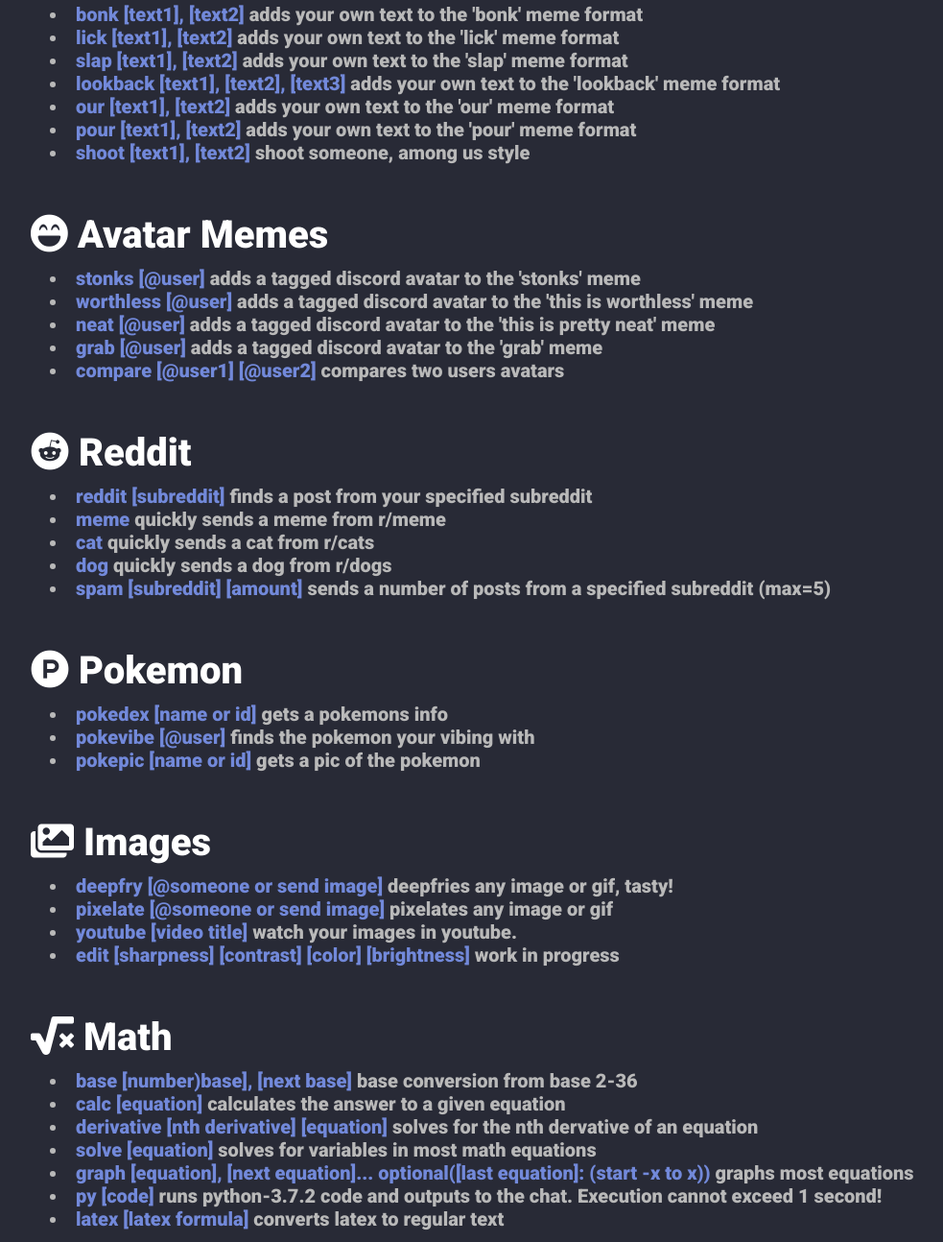
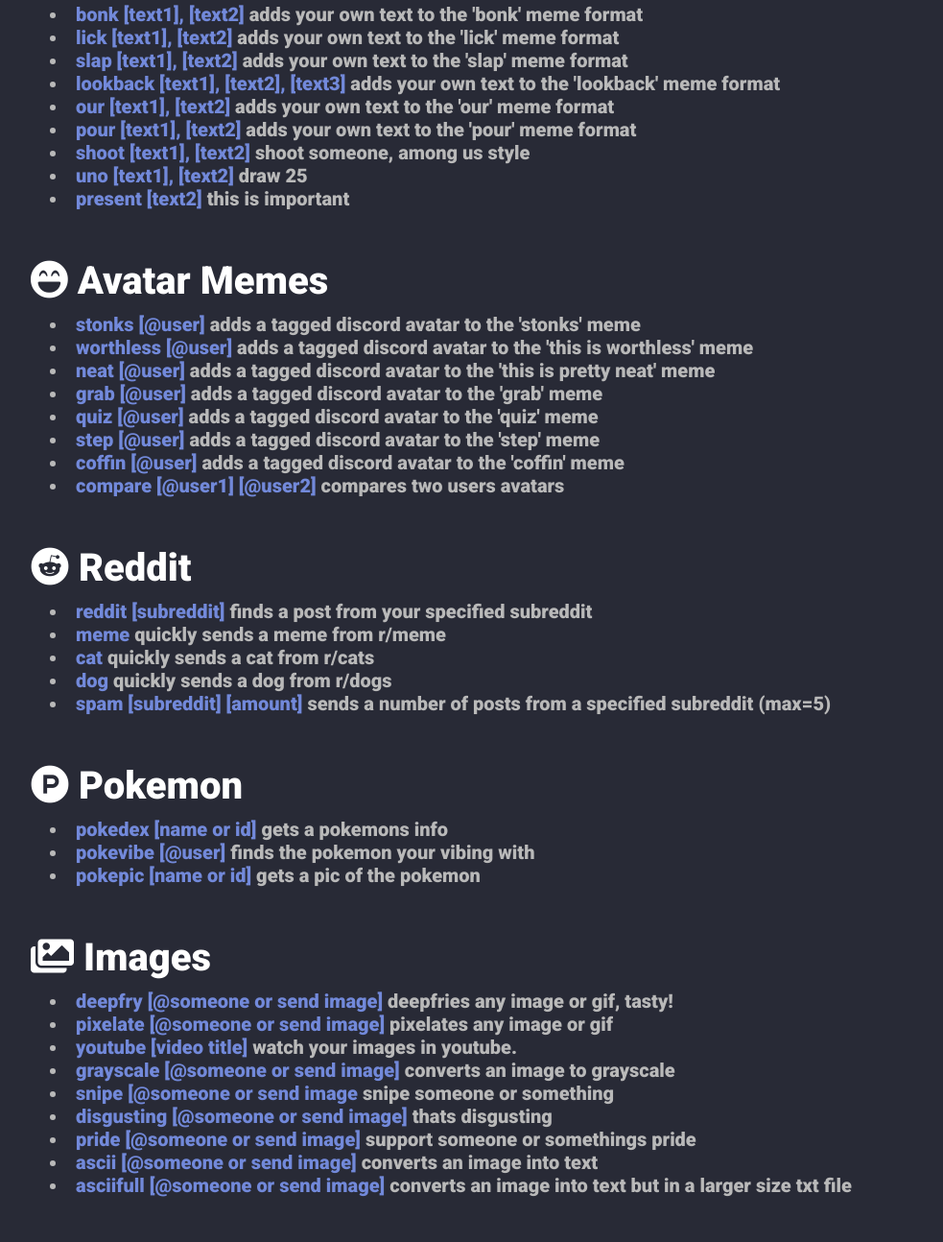
Before and after one commit to nathanielfernandes/HamoodBot, a plain HTML site: page index.html in a window 1280 px wide. Shown: the part 3398-4692 px from the top of the page at 96% size, without its empty margins (32-1015 px from the left). Drawn offline with Linux system fonts and the light colour scheme; a web font is replaced by a local one.

Commit message:
updated website

```diff
--- a/index.html
+++ b/index.html
@@ -2,6 +2,11 @@
 <html lang="en">
 
 <head>
+    <meta property="og:title" content="Hamood" />
+    <meta property="og:description"
+        content="Memes, Games, Reddit, Image Editing, Homework Help, Moderation and More. Invite Hamood To Your Server!" />
+    <meta property="og:image"
+        content="https://cdn.discordapp.com/attachments/741384050387714162/806078785681096705/6827e9cbd3ca3583cbbebe96db842536.png" />
     <meta charset="UTF-8">
     <title>Hamood</title>
     <link rel="stylesheet" href="main.css">
@@ -158,6 +163,8 @@
                 <li><b>our [text1], [text2]</b> adds your own text to the 'our' meme format</li>
                 <li><b>pour [text1], [text2]</b> adds your own text to the 'pour' meme format</li>
                 <li><b>shoot [text1], [text2]</b> shoot someone, among us style</li>
+                <li><b>uno [text1], [text2]</b> draw 25</li>
+                <li><b>present [text2]</b> this is important</li>
             </div>
 
             <div class="command-section">
@@ -166,6 +173,9 @@
                 <li><b>worthless [@user]</b> adds a tagged discord avatar to the 'this is worthless' meme</li>
                 <li><b>neat [@user]</b> adds a tagged discord avatar to the 'this is pretty neat' meme</li>
                 <li><b>grab [@user]</b> adds a tagged discord avatar to the 'grab' meme</li>
+                <li><b>quiz [@user]</b> adds a tagged discord avatar to the 'quiz' meme</li>
+                <li><b>step [@user]</b> adds a tagged discord avatar to the 'step' meme</li>
+                <li><b>coffin [@user]</b> adds a tagged discord avatar to the 'coffin' meme</li>
                 <li><b>compare [@user1] [@user2]</b> compares two users avatars</li>
             </div>
 
@@ -190,7 +200,14 @@
                 <li><b>deepfry [@someone or send image]</b> deepfries any image or gif, tasty!</li>
                 <li><b>pixelate [@someone or send image]</b> pixelates any image or gif</li>
                 <li><b>youtube [video title]</b> watch your images in youtube.</li>
-                <li><b>edit [sharpness] [contrast] [color] [brightness]</b> work in progress</li>
+                <li><b>grayscale [@someone or send image]</b> converts an image to grayscale</li>
+                <li><b>snipe [@someone or send image</b> snipe someone or something</li>
+                <li><b>disgusting [@someone or send image]</b> thats disgusting</li>
+                <li><b>pride [@someone or send image]</b> support someone or somethings pride</li>
+                <li><b>ascii [@someone or send image]</b> converts an image into text</li>
+                <li><b>asciifull [@someone or send image]</b> converts an image into text but in a larger size txt file
+                </li>
+                <!-- <li><b>edit [sharpness] [contrast] [color] [brightness]</b> work in progress</li> -->
             </div>
 
             <div class="command-section">
@@ -277,6 +294,7 @@
                 <li><b>lengthen [sentence]</b> makes words long</li>
                 <li><b>nnn</b> dont nut</li>
                 <li><b>christmas</b> Christmas Countdown</li>
+                <li><b>define [word or phrase]</b> get the difinition of a word or phrase from urban dictionary</li>
             </div>
 
             <div class="command-section">
```
Also changed, not shown: 1 other file.
